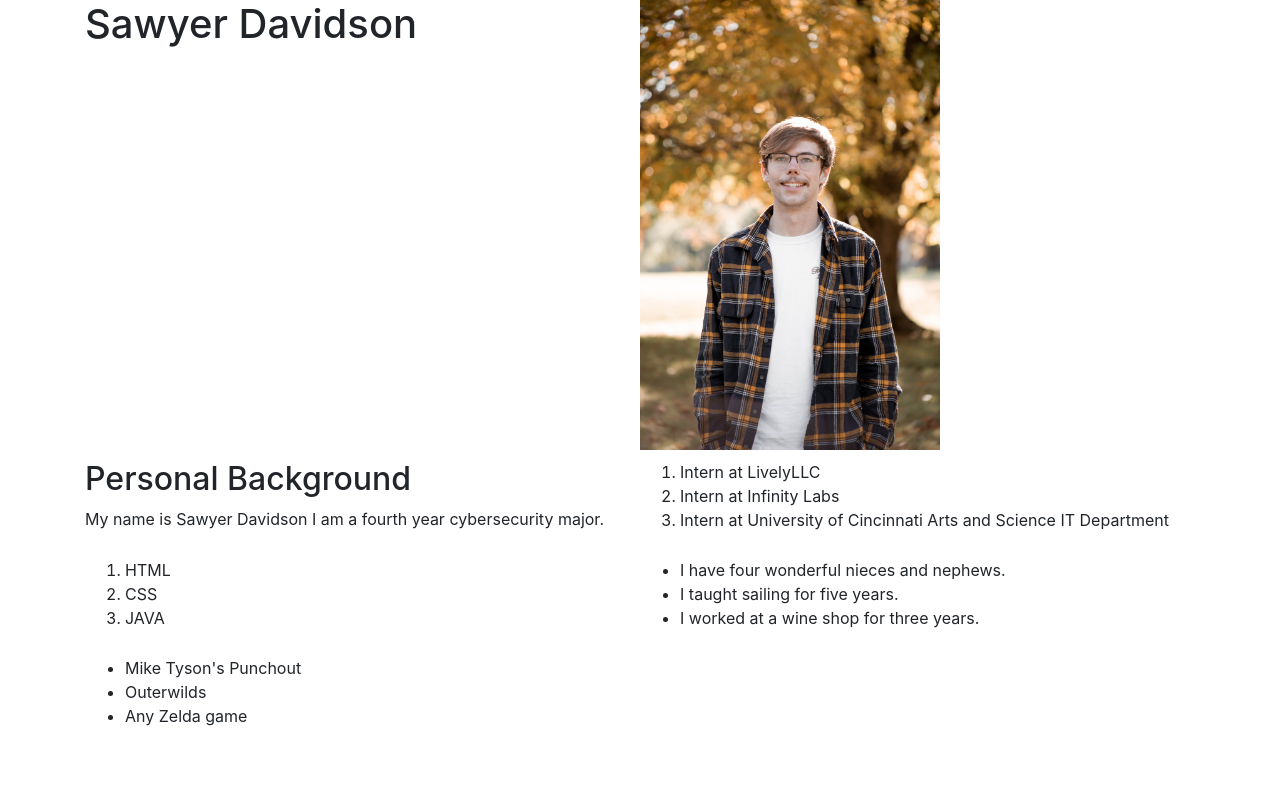
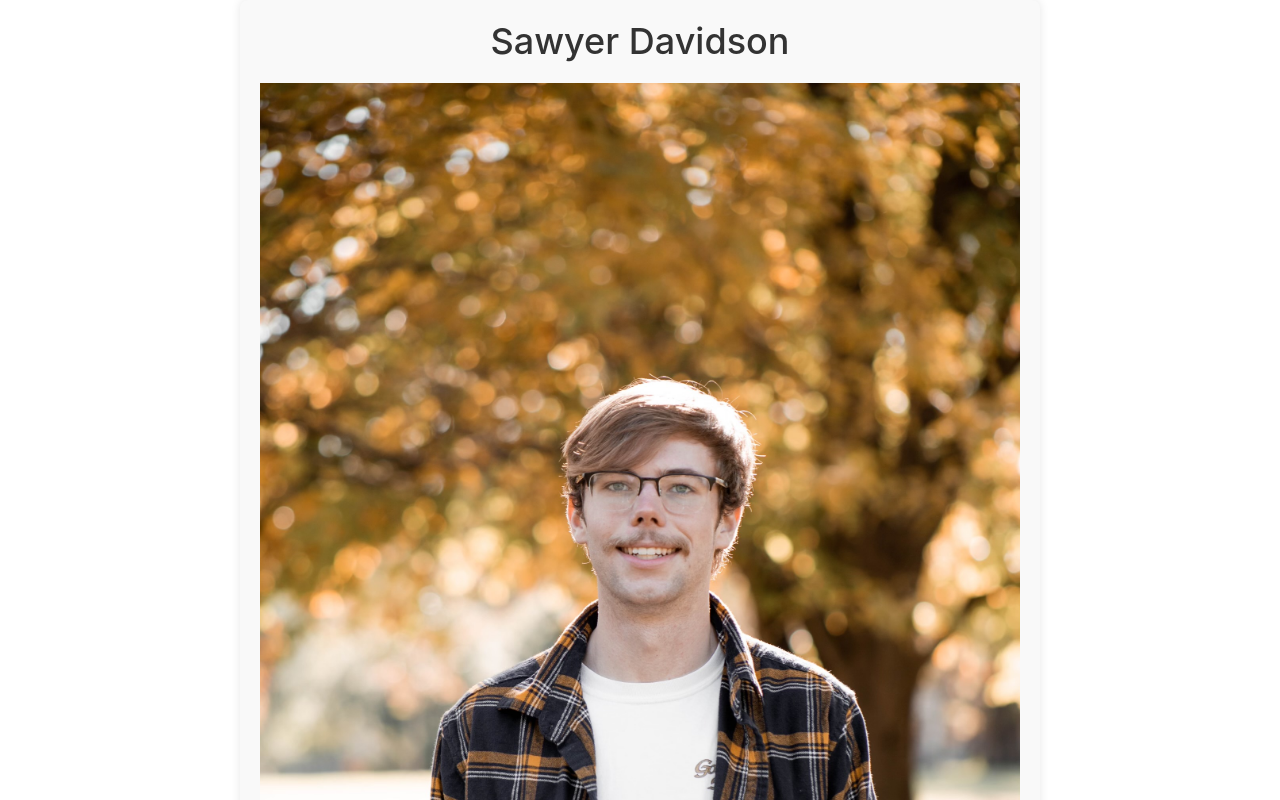
Before and after one commit to IT3049C-Lively-FA23/online-portfolio-sawyervd123, a website: page index.html in a window 1280 px wide. Shown: the top 800 px of the page. Drawn offline with nearby package versions, Linux system fonts and the light colour scheme.

Commit message:
CSS and HTML fixes

```diff
--- a/resources/styles/styles.css
+++ b/resources/styles/styles.css
@@ -1,10 +1,47 @@
 .container {
-  display: grid;
-  grid-template-columns: auto auto;
-  grid-gap: 10px;
+  max-width: 800px;
+  margin: 0 auto;
+  padding: 20px;
+  background-color: #f9f9f9;
+  border-radius: 8px;
+  box-shadow: 0 0 10px rgba(0, 0, 0, 0.1);
 }
 
 .image {
-  width: 300px;
+  max-width: 100%;
   height: auto;
 }
+
+.container h1 {
+  color: #333;
+  font-size: 36px;
+  text-align: center;
+  margin-bottom: 20px;
+}
+
+.section {
+  margin-bottom: 30px;
+}
+
+.section h2 {
+  color: #555;
+  font-size: 24px;
+}
+
+.section p {
+  color: #777;
+  font-size: 18px;
+  line-height: 1.6;
+}
+
+.section ol,
+.section ul {
+  list-style-type: disc;
+  margin-left: 20px;
+}
+
+.section li {
+  color: #777;
+  font-size: 16px;
+  line-height: 1.4;
+}
```
